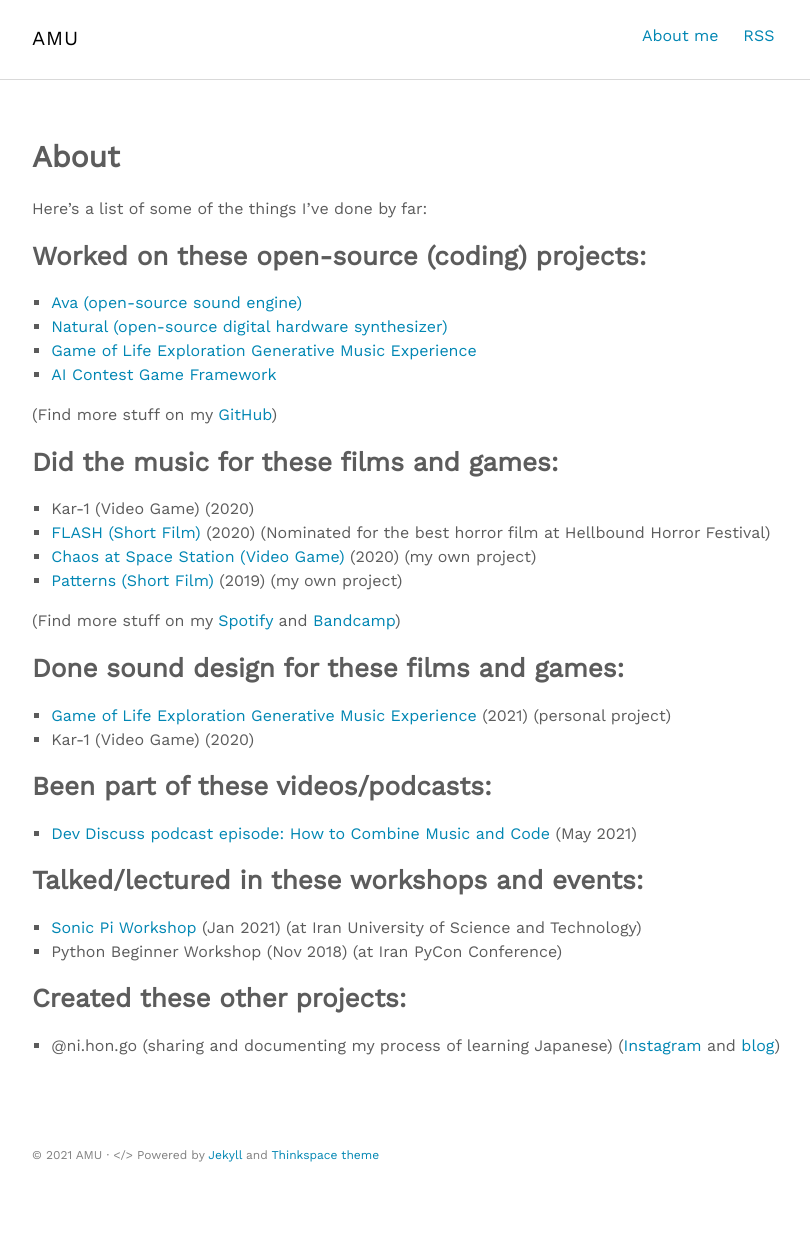
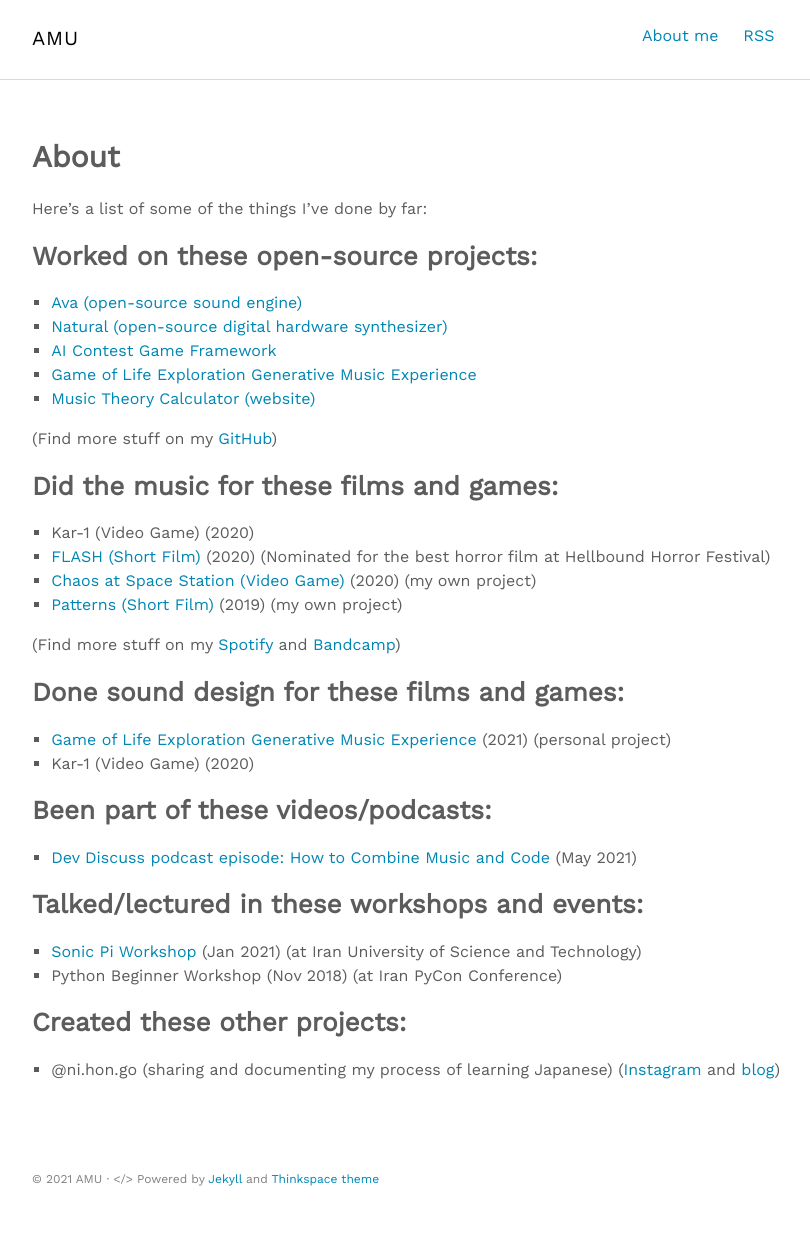
Before and after one commit to amuuu/amuuu.github.io, a Jekyll site: the page built from about.md, in a window 1280 px wide. Shown: the whole page, without its empty margins (232-1042 px from the left). Built offline with Jekyll 4.4.1, drawn with Linux system fonts in a browser that asks for light colours; nearby versions of some CDN libraries; before the commit the page ends 1212 px from its top, so only the background shows below that.

Commit message:
Update about.md

```diff
--- a/about.md
+++ b/about.md
@@ -6,11 +6,12 @@ permalink: /about/
 
 Here's a list of some of the things I've done by far:
 
-## Worked on these open-source (coding) projects:
-- [Ava (open-source sound engine)](https://github.com/funktional-stdo/ava/)
-- [Natural (open-source digital hardware synthesizer)](https://github.com/funktional-stdo/natural-synth)
+## Worked on these open-source projects:
+- [Ava (open-source sound engine)](https://github.com/amuuu/ava/)
+- [Natural (open-source digital hardware synthesizer)](https://github.com/amuuu/natural-synth)
+- [AI Contest Game Framework](https://github.com/Chillin-Examples/SearchAndDefuse)
 - [Game of Life Exploration Generative Music Experience](https://github.com/amuuu/game-of-life-generative-music)
-- [AI Contest Game Framework](https://github.com/Chillin-Examples/SearchAndDefuse)
+- [Music Theory Calculator (website)](https://amuuu.github.io/music-theory-calculator)
 
 (Find more stuff on my [GitHub](https://github.com/amuuu))
 
```
